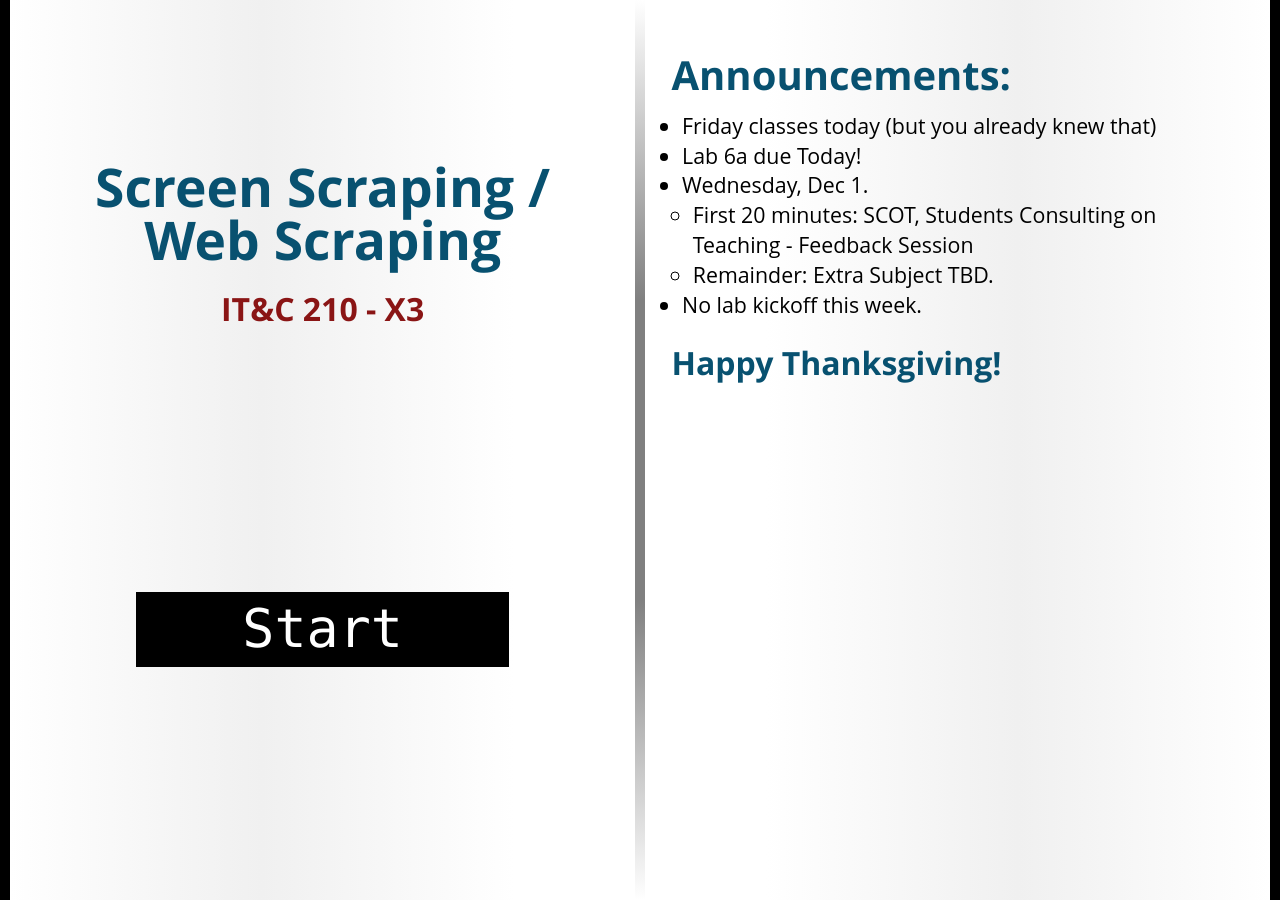
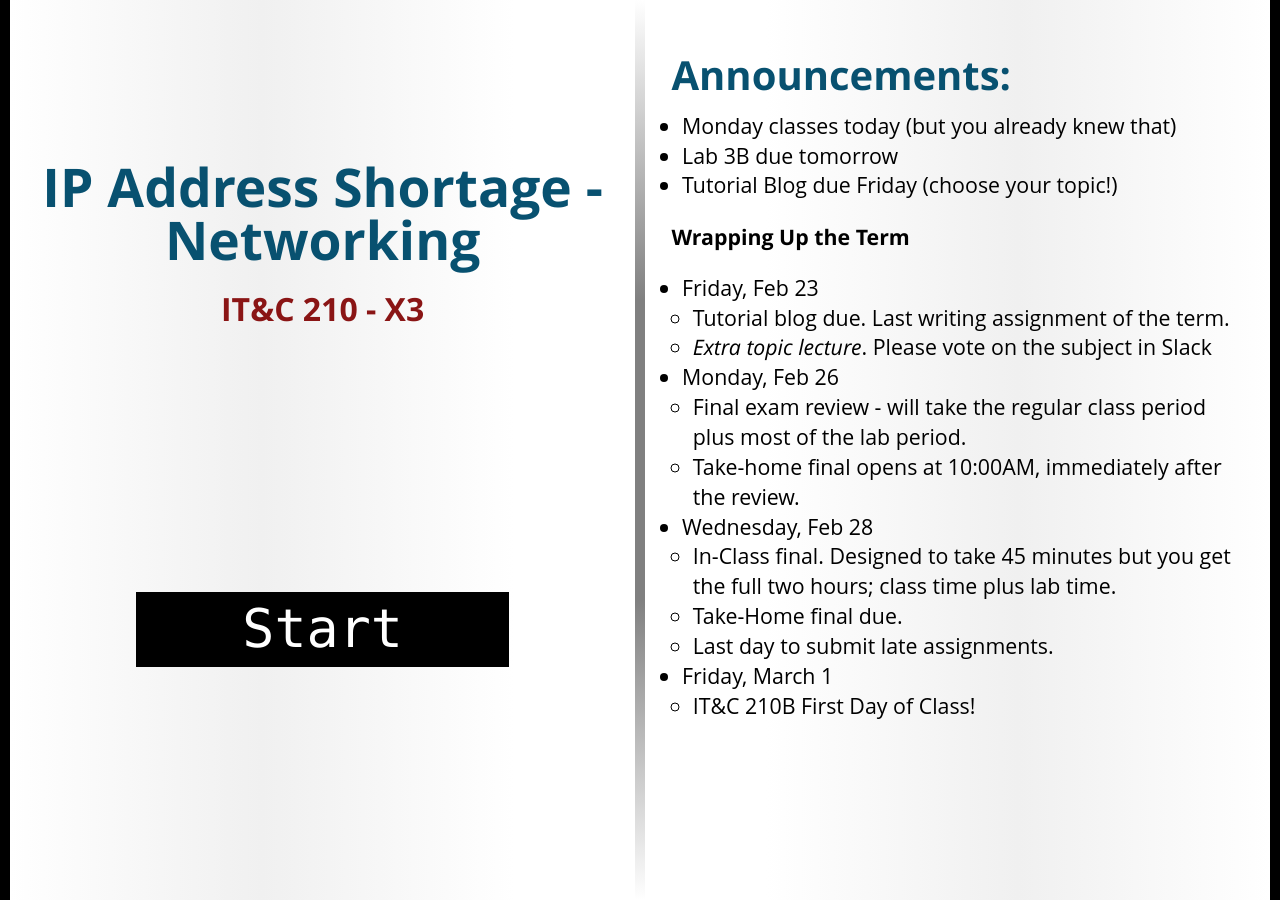
Before and after one commit to BYU-ITC-210/BYU-ITC-210.github.io, a Jekyll site: the page built from _welcome/X3.md, in a window 1280 px wide. Built offline with Jekyll 4.4.1, drawn with Linux system fonts in a browser that asks for light colours; some web fonts are replaced.

Commit message:
Welcome X3

```diff
--- a/_welcome/X3.md
+++ b/_welcome/X3.md
@@ -1,13 +1,22 @@
 ---
-title: Screen Scraping / Web Scraping
+title: IP Address Shortage - Networking
 session: X3
 ---
 
-* Friday classes today (but you already knew that)
-* Lab 6a due Today!
-* Wednesday, Dec 1.
-    * First 20 minutes: SCOT, Students Consulting on Teaching - Feedback Session
-    * Remainder: Extra Subject TBD.
-* No lab kickoff this week.
+* Monday classes today (but you already knew that)
+* Lab 3B due tomorrow
+* Tutorial Blog due Friday (choose your topic!)
 
-## Happy Thanksgiving!
+**Wrapping Up the Term**
+* Friday, Feb 23
+    * Tutorial blog due. Last writing assignment of the term.
+    * *Extra topic lecture*. Please vote on the subject in Slack
+* Monday, Feb 26
+    * Final exam review - will take the regular class period plus most of the lab period.
+    * Take-home final opens at 10:00AM, immediately after the review.
+* Wednesday, Feb 28
+    * In-Class final. Designed to take 45 minutes but you get the full two hours; class time plus lab time.
+    * Take-Home final due.
+    * Last day to submit late assignments.
+* Friday, March 1
+    * IT&C 210B First Day of Class!
```
